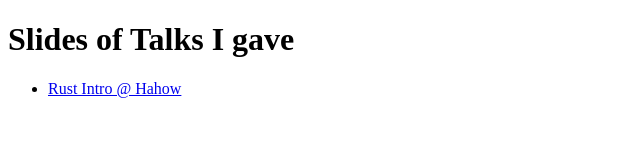
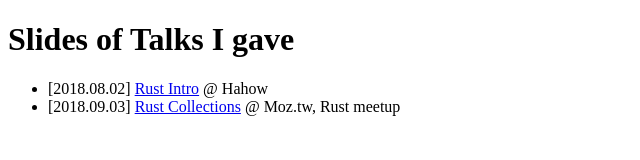
Before and after one commit to weihanglo/slides, a plain HTML site: page index.html in a window 1280 px wide. Shown: the whole page, without its empty margins (0-640 px from the left). Drawn offline with Linux system fonts and the light colour scheme.

Commit message:
home page

```diff
--- a/index.html
+++ b/index.html
@@ -8,7 +8,8 @@
   <body>
     <h1>Slides of Talks I gave</h1>
     <ul>
-      <li><a href="rust-intro.html">Rust Intro @ Hahow</a></li>
+      <li>[2018.08.02] <a href="rust-intro.html">Rust Intro</a> @ Hahow</li>
+      <li>[2018.09.03] <a href="rust-collections.html">Rust Collections</a> @ Moz.tw, Rust meetup</li>
     </ul>
   </body>
 </html>
```
